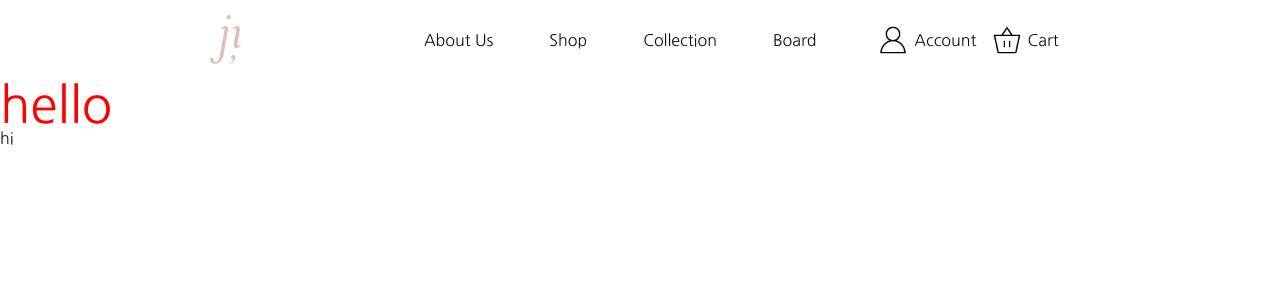
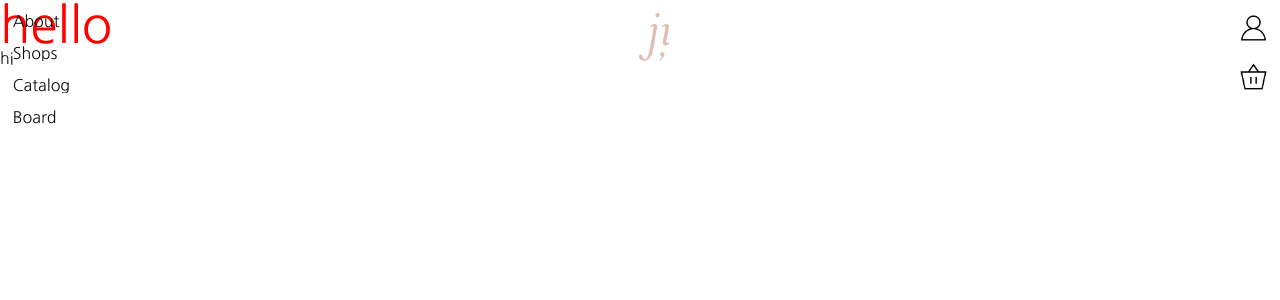
Before and after one commit to apensia914/ji-brand-shop, a Django app: page / in a window 1280 px wide. Shown: the top 300 px of the page. Run offline with Django 3.2, Linux system fonts and the light colour scheme; style sheets or scripts are compiled from the project's sources; some libraries are stand-ins or nearby versions.

Commit message:
1.3.0.0 Header structure edited

```diff
--- a/static/js/main.js
+++ b/static/js/main.js
@@ -1,14 +1,5 @@
-// Hamburger Menu
+const hamburgerBtn = document.querySelector('.hamburger');
 
-const hamburgerMenu = document.querySelector(".hamburger-menu");
-let menuClicked = false;
-
-hamburgerMenu.addEventListener('click', () => {
-    if (!menuClicked) {
-        hamburgerMenu.classList.add("clicked");
-        menuClicked = true;
-    } else {
-        hamburgerMenu.classList.remove("clicked");
-        menuClicked = false;
-    }
-});
+hamburgerBtn.addEventListener('click', () => {
+    hamburgerBtn.classList.toggle('isActive');
+})
--- a/static/scss/_base.scss
+++ b/static/scss/_base.scss
@@ -3,6 +3,7 @@
 // Variable Setting
 $base-color: #007844;
 
+// CSS Reset
 html, body, div, span, applet, object, iframe,
 h1, h2, h3, h4, h5, h6, p, blockquote, pre,
 a, abbr, acronym, address, big, cite, code,
@@ -25,6 +26,7 @@ time, mark, audio, video {
 	vertical-align: baseline;
 	font-family: 'Nanum Gothic', sans-serif;
 	color: #111;
+	overflow-x: hidden;
 }
 
 article, aside, details, figcaption, figure,
@@ -65,134 +67,31 @@ table {
 	border-spacing: 0;
 }
 
-// Header Section (Desktop)
+// Header Section
 
 header {
-	max-width: 100%;
-	height: 10vh;
-	display: flex;
-	justify-content: space-between;
-	align-items: center;
-	padding: 1% 2%;
+	max-width: 1600px;
 
-	nav {
+	#navbar {
+		padding: 1% 1%;
 		width: 100%;
 		display: flex;
-		justify-content: space-evenly;
-		align-items: center;
-		font-size: 1rem;
+		justify-content: space-between;
+		align-items: flex-start;
+		position: fixed;
 
 		.logo {
-			display: block;
-			width: 2em;
+			width: 2rem;
 		}
 
 		.nav__links {
 			display: flex;
-			align-items: center;
-			gap: 3.5em;
+			flex-direction: column;
+			gap: 1em;
 		}
 
-		.nav__icons {
-			display: flex;
-			justify-content: center;
-			align-items: center;
-
-			a {
-				display: flex;
-				align-items: center;
-				font-size: 1rem;
-				margin-right: 1em;
-
-				img {
-					width: 2em;
-					margin-right: .3em;
-				}
-			}
-		}
-	}
-
-
-	.hamburger-menu {
-		display: none;
-	}
-}
-
-// Header Section (Tablet)
-
-@media screen and (max-width: 1024px) {
-	header {
-		nav {
-			position: relative;
-
-			a {
-				margin: 0 auto;
-			}
-
-			.hamburger-menu {
-				display: flex;
-				justify-content: center;
-				align-items: center;
-				cursor: pointer;
-				width: 2rem;
-				height: 2rem;
-
-				.hamburger-menuBtn {
-					width: 1.5em;
-					height: .1em;
-					background-color: #111;
-
-					&::before,
-					&::after {
-						content: '';
-						position: absolute;
-						width: 1.5em;
-						height: .1em;
-						background-color: #111;
-						transition: all .1s ease-in-out;
-					}
-
-					&::before {
-						transform: translateY(-.5em);
-					}
-
-					&::after {
-						transform: translateY(.5em);
-					}
-				}
-			}
-
-
-
-
-
-			// Hamburger Menu Animation
-			.hamburger-menu.clicked {
-				.hamburger-menuBtn {
-					background: transparent;
-
-					&::before {
-						transform: rotate(45deg);
-					}
-
-					&::after {
-						transform: rotate(-45deg);
-					}
-				}
-			}
-
-			.nav__links {
-				display: flex;
-				flex-direction: column;
-				gap: .8em;
-
-				.nav__icons {
-					span {
-						display: none;
-					}
-				}
-			}
-
+		.menu-icon {
+			width: 1.9rem;
 		}
 	}
 }
--- a/templates/partials/header.html
+++ b/templates/partials/header.html
@@ -1,21 +1,17 @@
 <!-- https://github.com/H2D2-Design/h2d2-shopicons/tree/master/PNG/Light -->
 <!-- Header Section -->
 <header>
-    <nav>
-        <a href="{% url 'users:home' %}"><img src="../../static/images/ji_logo@2x.png" alt="logo" class="logo"></a>
+    <nav id="navbar">
         <ul class="nav__links">
-            <div href="#" class="hamburger-menu">
-                <button><i class="fas fa-bars"></i></button>
-            </div>
-            <li><a href="#">About Us</a></li>
-            <li><a href="#">Shop</a></li>
-            <li><a href="#">Collection</a></li>
+            <li><a href="#">About</a></li>
+            <li><a href="#">Shops</a></li>
+            <li><a href="#">Catalog</a></li>
             <li><a href="#">Board</a></li>
-            <div class="nav__icons">
-                <a href="#"><img src="../../static/images/account.png" alt="account"><span>Account</span></a>
-                <a href="#"><img src="../../static/images/cart.png" alt="cart"><span>Cart</span></a>
-            </div>
+        </ul>
+        <a href="#"><img src="../../static/images/logo@2x.png" alt="" class="logo"></a>
+        <ul class="nav__links">
+            <li><a href="#"><img src="../../static/images/account.png" alt="account" class="menu-icon"></a></li>
+            <li><a href="#"><img src="../../static/images/cart.png" alt="cart" class="menu-icon"></a></li>
         </ul>
     </nav>
-
 </header>
```
Also changed, not shown: static/images/ji_logo@2x.png (deleted), static/images/logo@2x.png (added), 2 other files.
